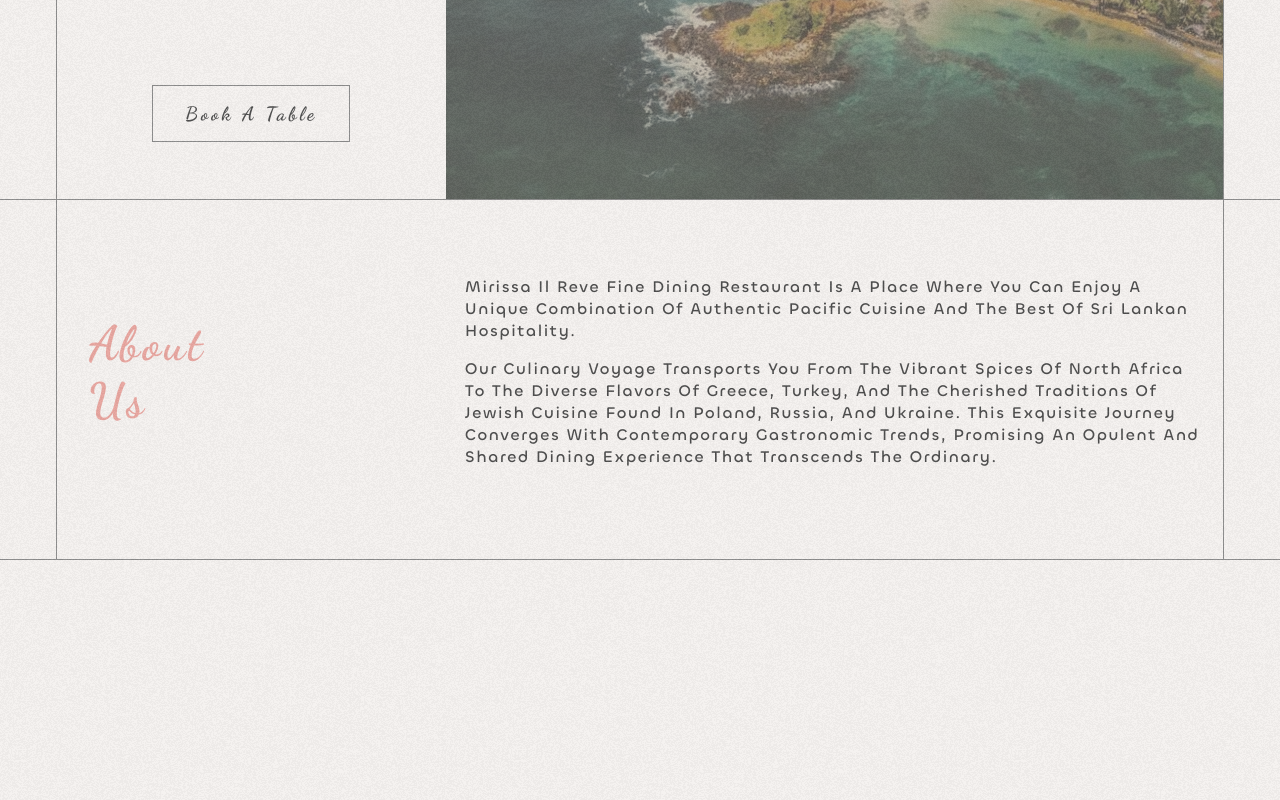
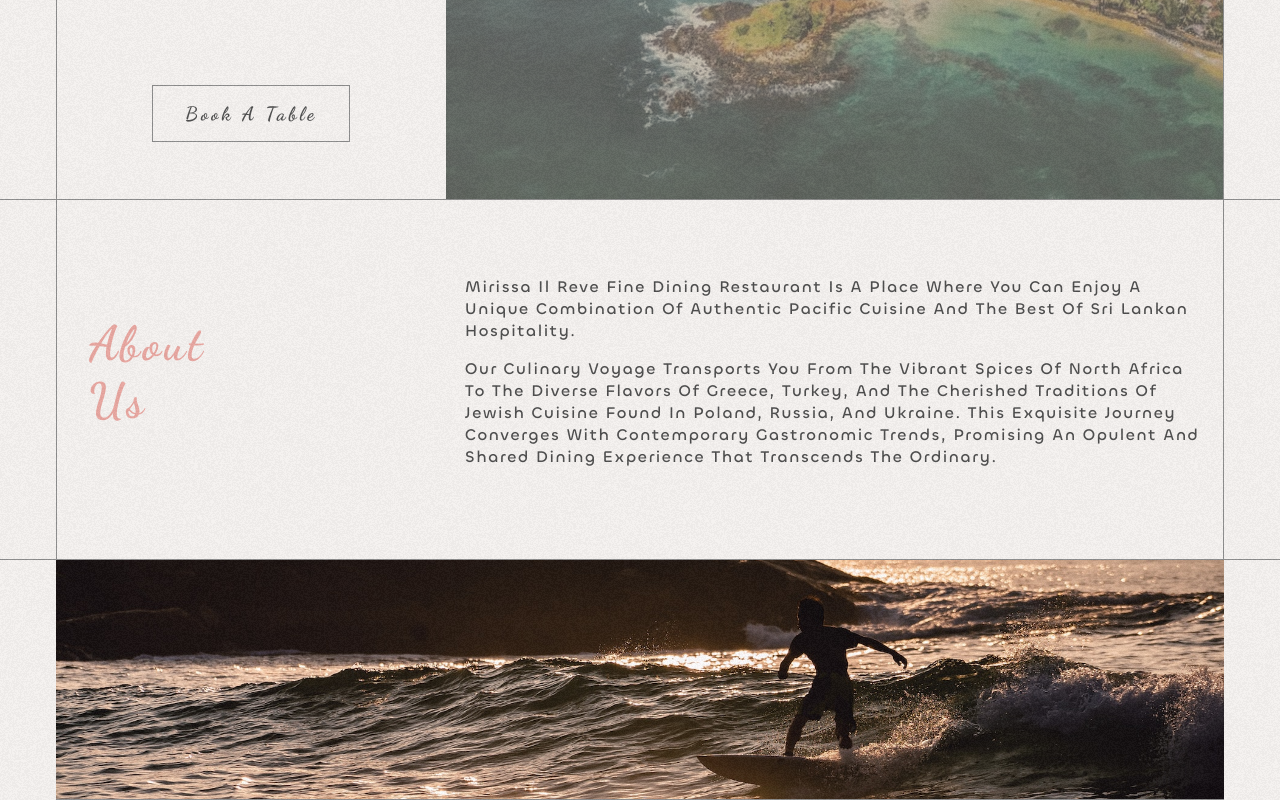
Before and after one commit to shehabwaleedd/le-reve, a React (Create React App) app: page / in a window 1280 px wide. Shown: the part 424-1224 px from the top of the page. Before the commit the page ends 984 px from the top, so only its background shows below. Built offline with nearby package versions, Linux system fonts and the light colour scheme.

Commit message:
fininshed thte lowerAboutUs seciton.

```diff
--- /dev/null
+++ b/src/components/lowerAboutUs/LowerAboutUs.jsx
@@ -0,0 +1,13 @@
+import React from 'react'
+import lower from "../../assets/lower.jpg"
+import "./LowerAboutUs.scss"
+
+const LowerAboutUs = () => {
+    return (
+        <div className='lowerAboutUs containered'>
+            <img src={lower} alt="" />
+        </div>
+    )
+}
+
+export default LowerAboutUs
--- /dev/null
+++ b/src/components/lowerAboutUs/LowerAboutUs.scss
@@ -0,0 +1,13 @@
+.lowerAboutUs {
+    display: flex;
+    justify-content: center;
+    align-items: center;
+    width: 100%;
+    height: 30vh;
+    border-bottom: 1px solid var(--text-color);
+    img {
+        width: 100%;
+        height: 100%;
+        object-fit: cover;
+    }
+}
--- a/src/pages/home/SiteHome.jsx
+++ b/src/pages/home/SiteHome.jsx
@@ -1,12 +1,14 @@
 import React from 'react'
 import Home from './Home'
-import AboutUs from '../../components/loading/aboutus/AboutUs'
+import AboutUs from '../../components/aboutus/AboutUs'
+import LowerAboutUs from '../../components/lowerAboutUs/LowerAboutUs'
 
 const SiteHome = () => {
     return (
         <main className='main'>
             <Home />
             <AboutUs />
+            <LowerAboutUs />
         </main>
     )
 }
```
Also changed, not shown: src/assets/lower.jpg (added), src/components/aboutus/AboutUs.jsx (renamed from src/components/loading/aboutus/AboutUs.jsx), src/components/aboutus/AboutUs.scss (renamed from src/components/loading/aboutus/AboutUs.scss).
